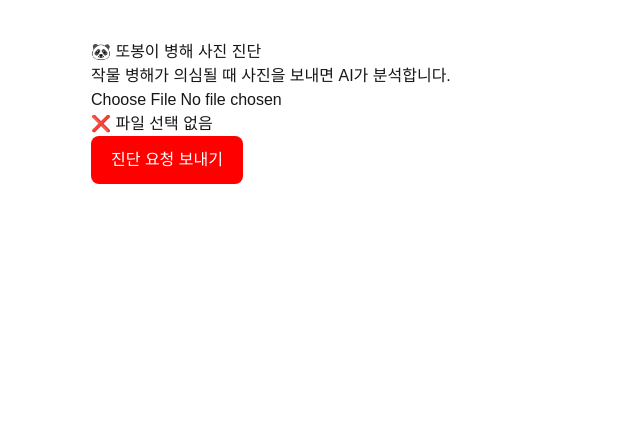
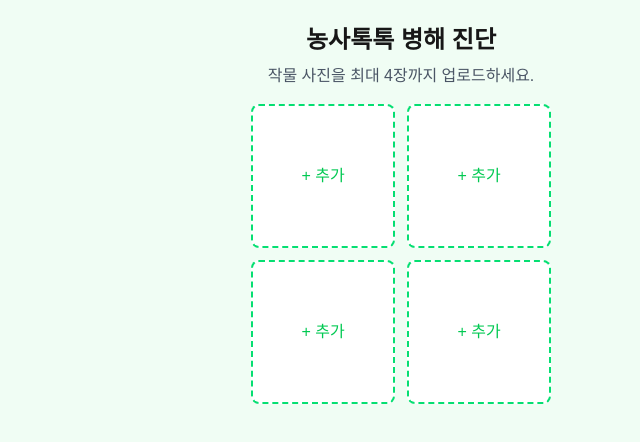
Before and after one commit to tourpd/plant-doctor-app, a Next.js app: page / in a window 1280 px wide. Shown: the top 442 px of the page, without its empty margins (239-879 px from the left). Built offline with nearby package versions, Linux system fonts and the light colour scheme.

Commit message:
ui: restore grid photo upload frames

```diff
--- a/app/page.tsx
+++ b/app/page.tsx
@@ -1,125 +1,108 @@
-"use client";
+'use client';
 
 import { useState } from "react";
-import { ref, uploadBytes, getDownloadURL } from "firebase/storage";
-import { storage } from "../lib/firebase";
 
-export default function Home() {
-  const [file, setFile] = useState<File | null>(null);
-  const [result, setResult] = useState("");
+export default function HomePage() {
+  const [images, setImages] = useState<File[]>([]);
+  const [result, setResult] = useState<any>(null);
   const [loading, setLoading] = useState(false);
 
-  const uploadImage = async () => {
-    if (!file) return alert("사진을 선택하세요.");
+  const handleSelectImages = (e: React.ChangeEvent<HTMLInputElement>) => {
+    if (!e.target.files) return;
+    setImages(Array.from(e.target.files).slice(0, 4));
+  };
 
+  const handleDiagnose = async () => {
     setLoading(true);
 
-    try {
-      // ==========================
-      // 1. Firebase Storage 업로드
-      // ==========================
-      const path = `photos/${Date.now()}_${file.name}`;
-      const fileRef = ref(storage, path);
+    const formData = new FormData();
+    images.forEach(img => formData.append("images", img));
 
-      await uploadBytes(fileRef, file);
-
-      const imageUrl = await getDownloadURL(fileRef);
-
-      console.log("✅ 이미지 URL:", imageUrl);
-
-      // ==========================
-      // 2. OpenAI Vision 진단
-      // ==========================
-      const res = await fetch("https://api.openai.com/v1/chat/completions", {
+    const res = await fetch("/api/diagnose", {
       method: "POST",
-        headers: {
-          "Content-Type": "application/json",
-          Authorization: `Bearer ${
-            process.env.NEXT_PUBLIC_OPENAI_API_KEY
-          }`,
-        },
-        body: JSON.stringify({
-          model: "gpt-4o-mini",
-          messages: [
-            {
-              role: "system",
-              content:
-                "당신은 농업 병해충 진단 전문가입니다. 사진을 보고 병명, 증상 원인, 대처 방법, 권장 약제를 알려주세요."
-            },
-            {
-              role: "user",
-              content: [
-                { type: "text", text: "이 작물 병해를 진단해주세요." },
-                {
-                  type: "image_url",
-                  image_url: {
-                    url: imageUrl
-                  }
-                }
-              ]
-            }
-          ],
-          max_tokens: 600
-        })
+      body: formData
     });
 
     const data = await res.json();
-      console.log("AI:", data);
-
-      setResult(data.choices?.[0]?.message?.content || "진단 실패");
-
-    } catch (err) {
-      console.error("Error:", err);
-      setResult("업로드 혹은 AI 분석 중 오류 발생");
-    }
-
+    setResult(data);
     setLoading(false);
   };
 
   return (
-    <main style={{ padding: 40, maxWidth: 700, margin: "auto" }}>
-      <h2>🐼 또봉이 병해 사진 진단</h2>
-      <p>작물 병해가 의심될 때 사진을 보내면 AI가 분석합니다.</p>
+    <main className="min-h-screen p-6 bg-green-50 flex flex-col items-center">
+      <h1 className="text-2xl font-bold mb-2">
+        농사톡톡 병해 진단
+      </h1>
+
+      <p className="text-gray-600 mb-4">
+        작물 사진을 최대 4장까지 업로드하세요.
+      </p>
+
+      <label className="grid grid-cols-2 gap-3 cursor-pointer">
+        {[0,1,2,3].map(i => (
+          <div
+            key={i}
+            className="w-36 h-36 border-2 border-dashed border-green-400 rounded-lg bg-white flex items-center justify-center overflow-hidden"
+          >
+            {images[i] ? (
+              <img
+                src={URL.createObjectURL(images[i])}
+                className="object-cover w-full h-full"
+              />
+            ) : (
+              <span className="text-green-500">
+                + 추가
+              </span>
+            )}
+          </div>
+        ))}
 
         <input
           type="file"
           accept="image/*"
-        onChange={(e) => setFile(e.target.files?.[0] || null)}
+          multiple
+          onChange={handleSelectImages}
+          className="hidden"
         />
+      </label>
 
-      <p>
-        {file ? `📷 선택됨: ${file.name}` : "❌ 파일 선택 없음"}
-      </p>
-
+      {images.length > 0 && (
         <button
-        onClick={uploadImage}
+          className="mt-5 px-6 py-2 bg-green-600 text-white rounded-xl"
+          onClick={handleDiagnose}
           disabled={loading}
-        style={{
-          padding: "12px 20px",
-          background: "red",
-          color: "white",
-          border: "none",
-          borderRadius: 8,
-          cursor: "pointer"
-        }}
         >
-        {loading ? "진단 중..." : "진단 요청 보내기"}
+          {loading ? "AI 분석 중..." : "AI 진단 요청"}
         </button>
+      )}
 
       {result && (
-        <pre
-          style={{
-            marginTop: 30,
-            padding: 15,
-            background: "#111",
-            color: "#0f0",
-            whiteSpace: "pre-wrap"
-          }}
-        >
-          ✅ AI 진단 결과
+        <div className="mt-6 w-full max-w-md bg-white p-4 rounded shadow">
+          <h2 className="font-bold mb-2">
+            진단 결과
+          </h2>
 
-{result}
-        </pre>
+          <p>병명: {result.diseaseName}</p>
+          <p>위험도: {result.riskLevel}</p>
+
+          <h3 className="mt-3 font-semibold">
+            대응 방법
+          </h3>
+          <ul className="list-disc ml-5">
+            {result.solution?.map((s: string, i: number) => (
+              <li key={i}>{s}</li>
+            ))}
+          </ul>
+
+          <h3 className="mt-3 font-semibold">
+            추천
+          </h3>
+          <ul className="list-disc ml-5">
+            {result.recommend?.map((s: string, i: number) => (
+              <li key={i}>{s}</li>
+            ))}
+          </ul>
+        </div>
       )}
     </main>
   );
```
Lines whose indentation alone changed are shown as unchanged.
